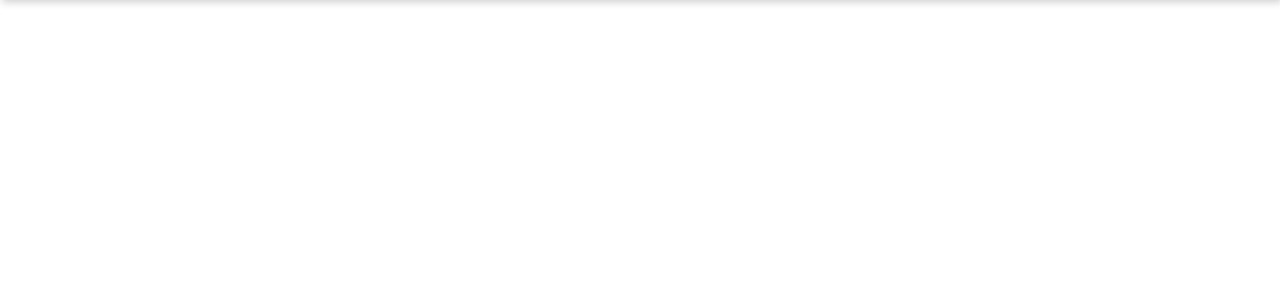
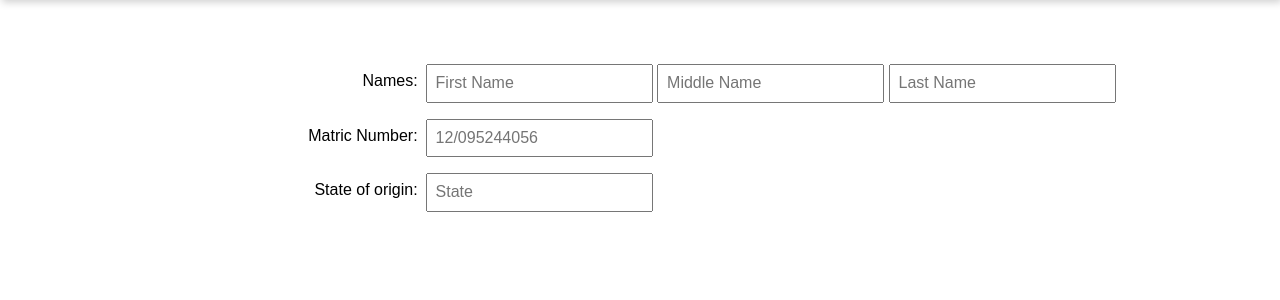
Before and after one commit to spankie/uvs, a Node project: template views/register.ejs in a window 1280 px wide. Shown: the part 50-350 px from the top of the page. Run offline with Node 20 templates, Linux system fonts and the light colour scheme; the template is opened without the code that fills it: most values are stand-ins (such as "Sample title", 1, 10 or a date in 2020).

Commit message:
registeration comming up

```diff
--- a/views/register.ejs
+++ b/views/register.ejs
@@ -33,8 +33,27 @@
         </nav>
     </div>
 
-    <div class="">
-
+    <div class="ph0 ph3-m ph5-l">
+        <div class="">
+            <form action="" method="POST" class="">
+                <div class="cf mb3">
+                    <label class="fl w-20 w-30-ns dib v-mid tr pa2">Names: </label>
+                    <div class="fl w-60">
+                        <input type="text" name="fname" class="pa2 w6 dib v-mid" placeholder="First Name">
+                        <input type="text" name="mname" class="pa2 w6 dib v-mid" placeholder="Middle Name">
+                        <input type="text" name="lname" class="pa2 w6 dib v-mid" placeholder="Last Name">
+                    </div>
+                </div>
+                <div class="cf mb3">
+                    <label class="fl w-20 w-30-ns dib v-mid tr pa2">Matric Number: </label>
+                    <input type="text" name="matno" class="pa2 w6" placeholder="12/095244056">
+                </div>
+                <div class="cf mb3">
+                    <label class="fl w-20 w-30-ns dib v-mid tr pa2">State of origin: </label>
+                    <input type="text" name="soo" class="pa2 w6" placeholder="State">
+                </div>
+            </form>
+        </div>
     </div>
 
     <script src="/js/jquery-3.1.1.min.js"></script>
```
Also changed, not shown: views/admin.ejs (+11 -0 lines).
